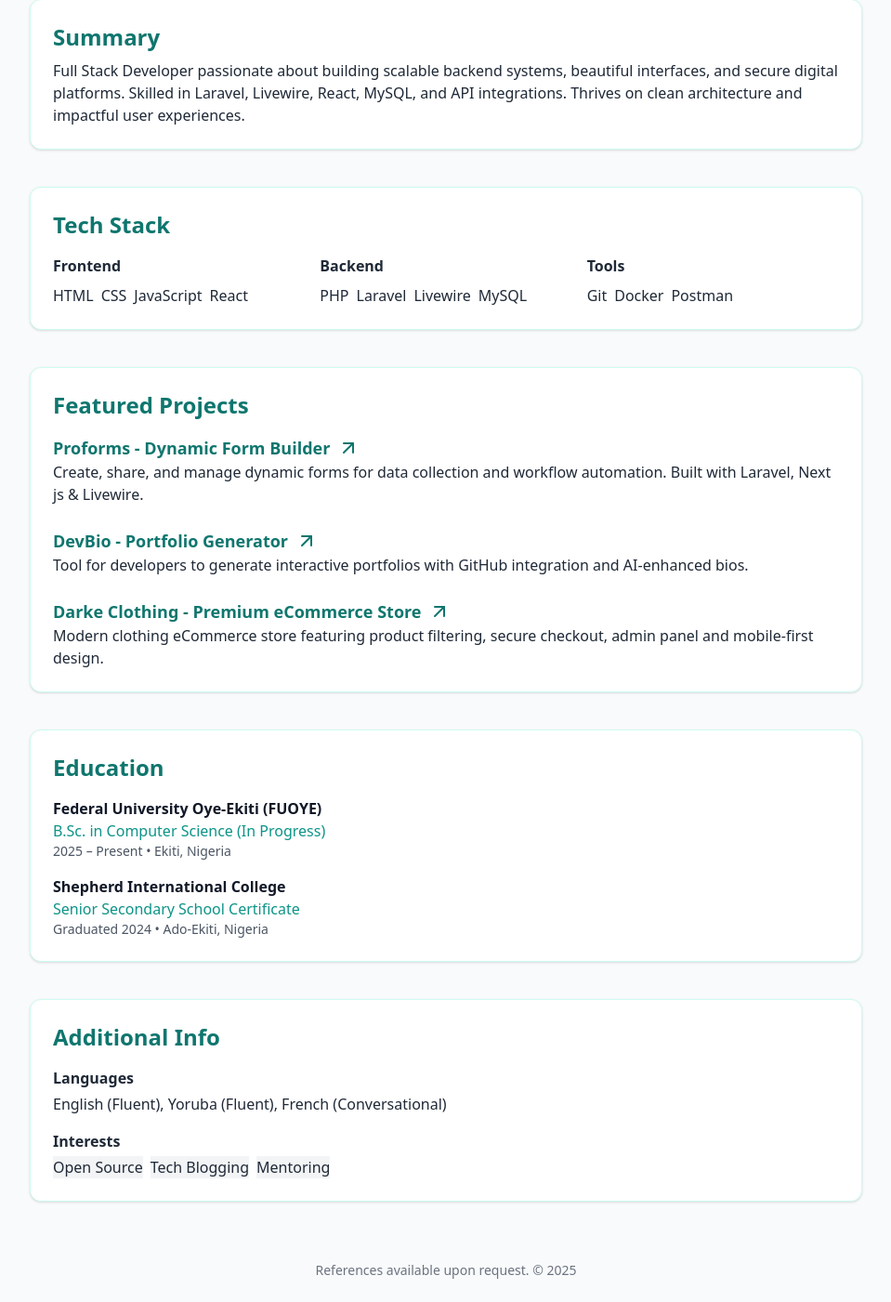
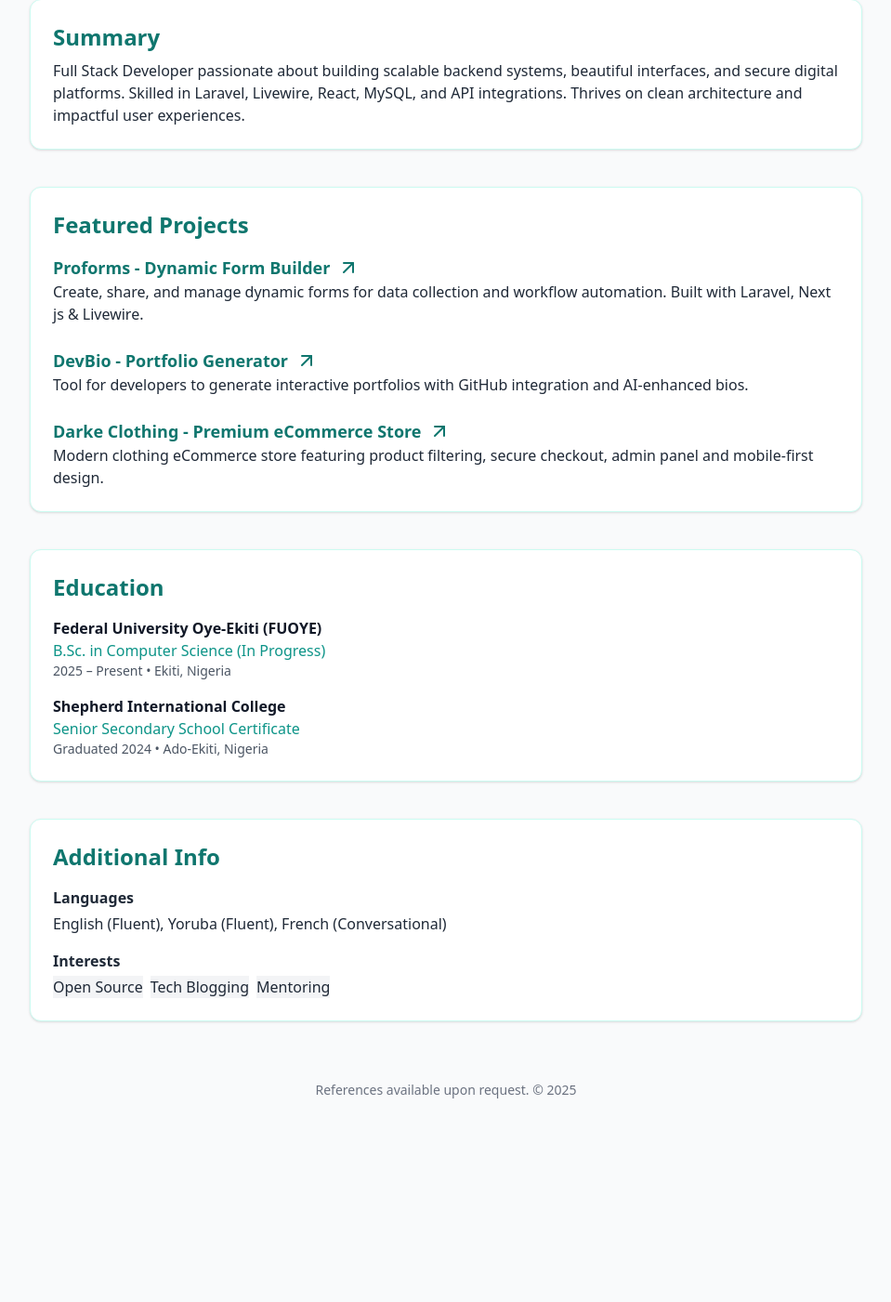
Before and after one commit to apreezofficial/my-resume, a PHP site: page / in a window 1280 px wide. Shown: the part 189-1590 px from the top of the page at 93% size, without its empty margins (160-1119 px from the left). After the commit the page ends 1371 px from the top, so only its background shows below. Run offline with PHP 8.4, Linux system fonts and the light colour scheme; some libraries are stand-ins or nearby versions.

Commit message:
Update index.php

```diff
--- a/index.php
+++ b/index.php
@@ -29,33 +29,7 @@
       <h2 class="text-2xl font-semibold text-teal-700 mb-2">Summary</h2>
       <p>Full Stack Developer passionate about building scalable backend systems, beautiful interfaces, and secure digital platforms. Skilled in Laravel, Livewire, React, MySQL, and API integrations. Thrives on clean architecture and impactful user experiences.</p>
     </section>
-    <!-- Tech Stack -->
-    <section class="border border-teal-100 bg-white rounded-xl p-6 shadow">
-      <h2 class="text-2xl font-semibold text-teal-700 mb-4">Tech Stack</h2>
-      <div class="grid sm:grid-cols-3 gap-4">
-        <div>
-          <h3 class="font-semibold text-gray-800 mb-2">Frontend</h3>
-          <div class="flex flex-wrap gap-2">
-            <span class="tag">HTML</span><span class="tag">CSS</span>
-            <span class="tag">JavaScript</span><span class="tag">React</span>
-          </div>
-        </div>
-        <div>
-          <h3 class="font-semibold text-gray-800 mb-2">Backend</h3>
-          <div class="flex flex-wrap gap-2">
-            <span class="tag">PHP</span><span class="tag">Laravel</span>
-            <span class="tag">Livewire</span><span class="tag">MySQL</span>
-          </div>
-        </div>
-        <div>
-          <h3 class="font-semibold text-gray-800 mb-2">Tools</h3>
-          <div class="flex flex-wrap gap-2">
-            <span class="tag">Git</span><span class="tag">Docker</span>
-            <span class="tag">Postman</span>
-          </div>
-        </div>
-      </div>
-    </section>
+
     <!-- Projects -->
     <section class="border border-teal-100 bg-white rounded-xl p-6 shadow">
       <h2 class="text-2xl font-semibold text-teal-700 mb-4">Featured Projects</h2>
```
